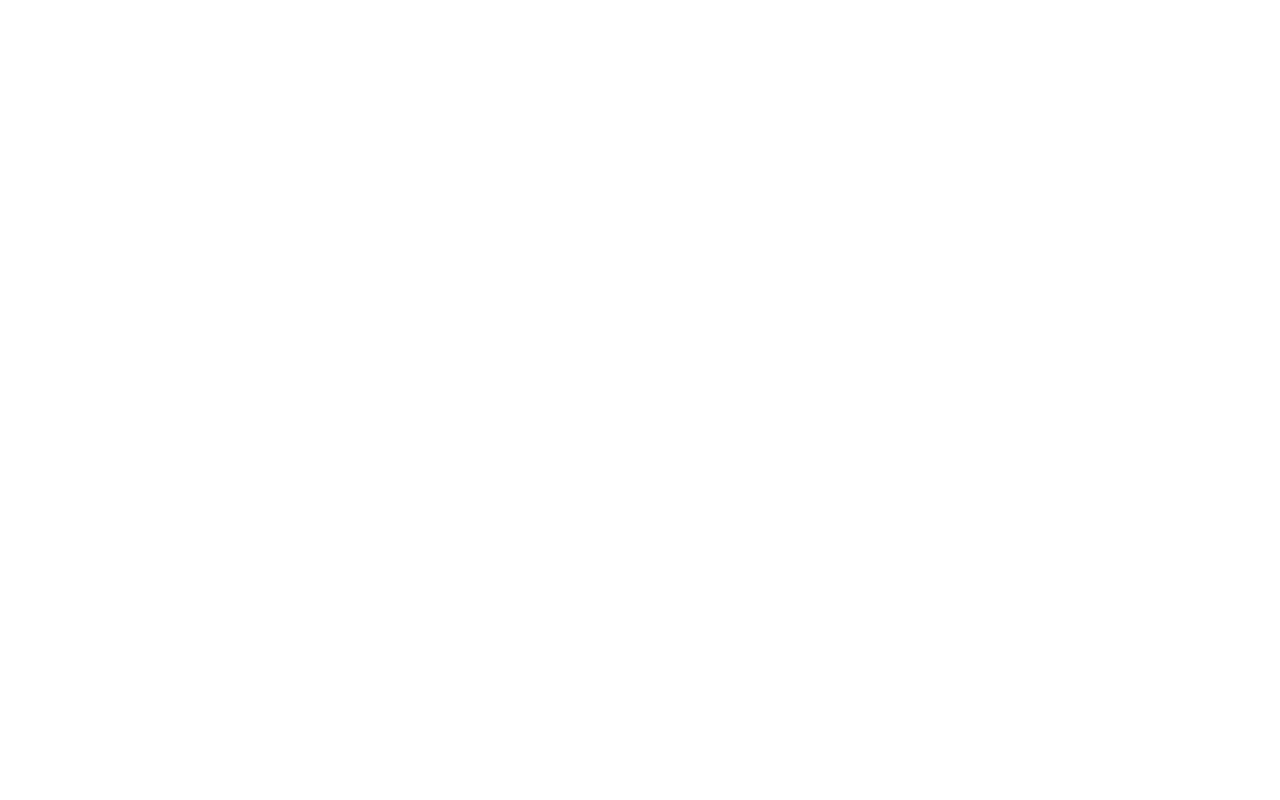
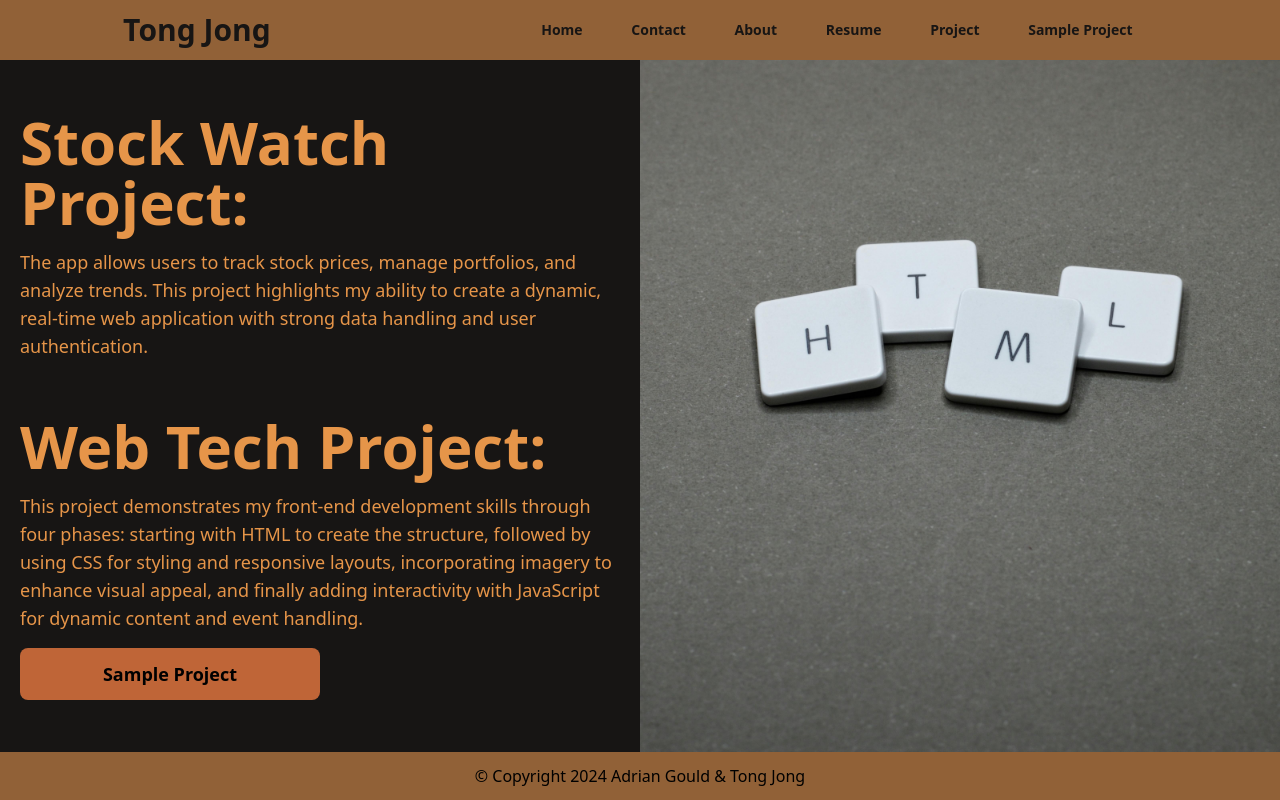
Before and after one commit to tongjong/C4Prog-WT-PROJ, a plain HTML site: page projects.html in a window 1280 px wide. Drawn offline with Linux system fonts and the light colour scheme.

Commit message:
feat(projects_page): Add html and css

```diff
--- a/projects.html
+++ b/projects.html
@@ -0,0 +1,44 @@
+<!DOCTYPE html>
+<html lang="en">
+<head>
+    <meta charset="UTF-8">
+    <meta name="viewport" content="width=device-width, initial-scale=1.0">
+    <meta http-equiv="X-UA-Compatible" content="ie=edge">
+    <title>Projects</title>
+    <link href="assets/css/output.css" rel="stylesheet">
+</head>
+<body class="relative bg-ebony">
+    <header class="header">
+        <h1 class="hidden md:block header-title">Tong Jong</h1>
+        <img class="header-image md:hidden" src="./assets/img/hamburger-menu.png" alt="hamburger menu icon">
+        <nav class="hidden md:block header-nav">
+            <ul class="header-nav-items">
+                <li><a class="hover:text-tigerOrange" href="index.html">Home</a></li>
+                <li><a class="hover:text-tigerOrange" href="contact.html">Contact</a></li>
+                <li><a class="hover:text-tigerOrange" href="about.html">About</a></li>
+                <li><a class="hover:text-tigerOrange" href="resume.html">Resume</a></li>
+                <li><a class="hover:text-tigerOrange" href="#">Project</a></li>
+                <li><a class="hover:text-tigerOrange" href="myWork.html">Sample Project</a></li>
+            </ul>
+        </nav>
+    </header>
+    <main class="pt-28 pb-20 px-5 text-tigerOrange text-lg flex flex-col space-y-14 md:relative md:w-1/2 md:space-y-0">
+        <section class="md:mb-14">
+            <h1 class="main-h1 mb-4">Stock Watch Project:</h1>
+            <p>The app allows users to track stock prices, manage portfolios, and analyze trends.
+                This project highlights my ability to create a dynamic, real-time web application with strong data handling and user authentication.</p>
+        </section>
+        <section>
+            <h1 class="main-h1 mb-4">Web Tech Project:</h1>
+            <p class="md:mb-4">This project demonstrates my front-end development skills through four phases:
+                starting with HTML to create the structure, followed by using CSS for styling and responsive layouts,
+                incorporating imagery to enhance visual appeal, and finally adding interactivity with JavaScript for dynamic content and event handling.</p>
+        </section>
+        <button class="btn"><a href="myWork.html">Sample Project</a></button>
+        <img class="hidden md:block md:fixed md:right-0 md:top-0 md:w-1/2 md:h-full md:object-cover" src="assets/img/projects.jpg" alt="computer keys with letters H, T, M, and L">
+    </main>
+    <footer class="footer">
+    <p><a class="hover:text-tigerOrange" href="">&copy;</a> Copyright 2024 Adrian Gould & Tong Jong</p>
+</footer>
+</body>
+</html>
```
Also changed, not shown: assets/css/output.css, assets/img/projects.jpg (added).
